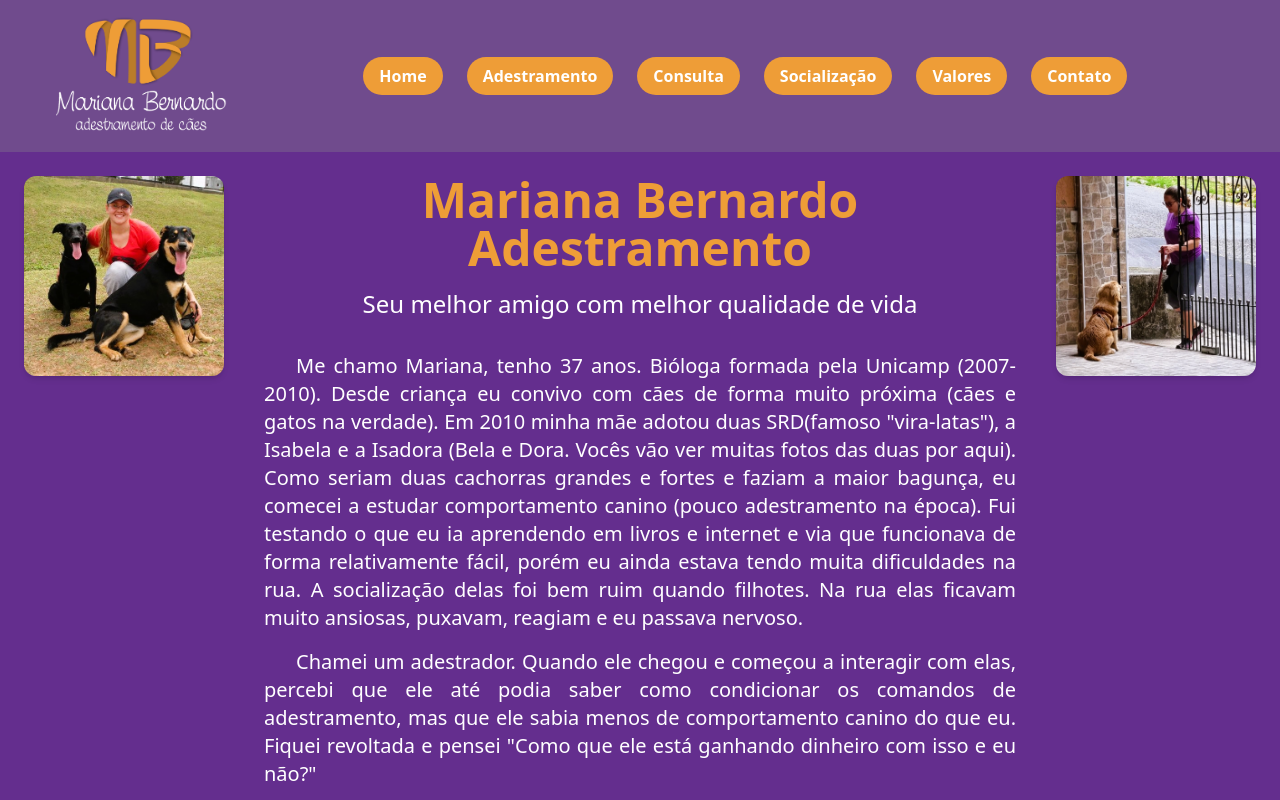
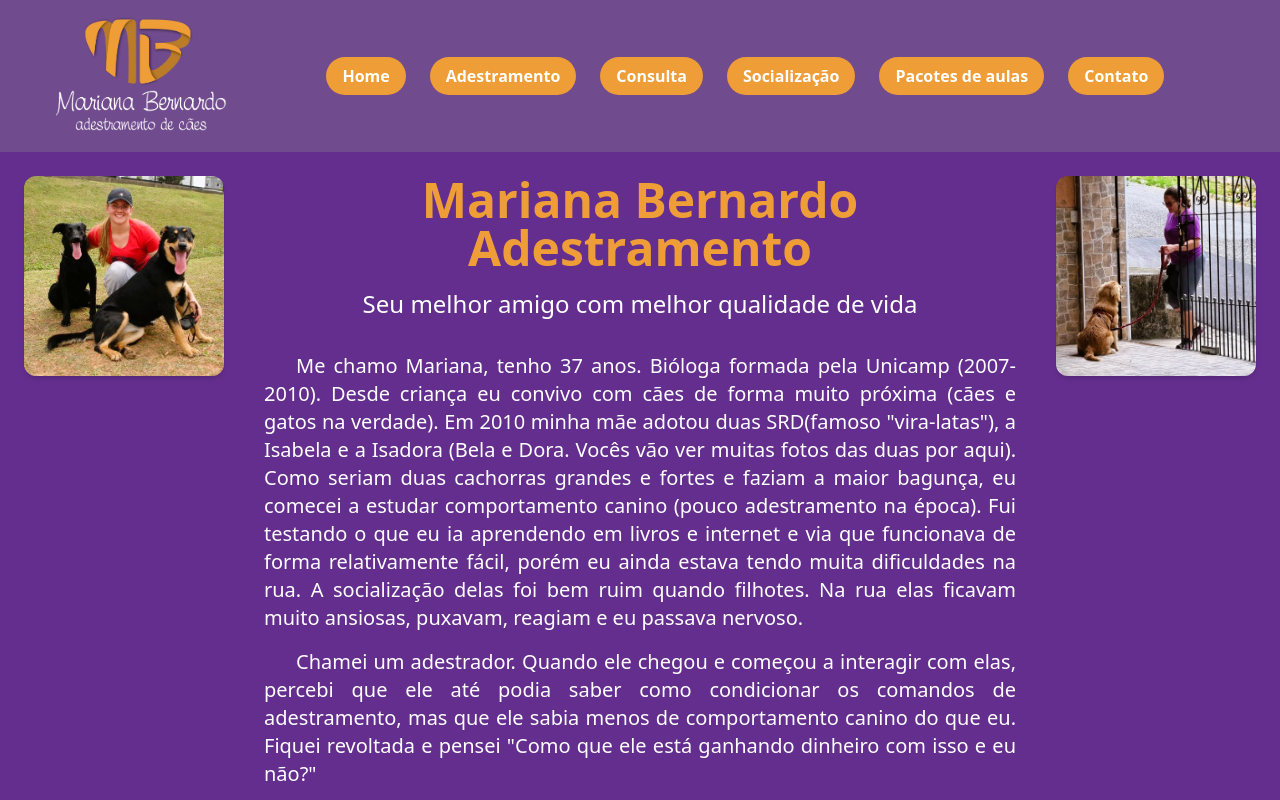
Before and after one commit to nanabernardo/MarianaAdestramentoReact, a React (Vite) app in the folder MarianaAdestramentoReact/: page / in a window 1280 px wide. Shown: the top 800 px of the page. Built offline with nearby package versions, Linux system fonts and the light colour scheme.

Commit message:
refactor: update navbar and routes to reflect Pacotes page name

```diff
--- a/MarianaAdestramentoReact/src/App.jsx
+++ b/MarianaAdestramentoReact/src/App.jsx
@@ -6,7 +6,7 @@ import Adestramento from "./pages/Adestramento";
 import Socializacao from "./pages/Socializacao";
 import Consulta from "./pages/Consulta";
 import Contato from "./pages/Contato";
-import Valores from "./pages/Valores";
+import Pacotes from "./pages/Pacotes";
 
 function App() {
   return (
@@ -18,7 +18,7 @@ function App() {
           <Route path="/adestramento" element={<Adestramento />} />
           <Route path="/socializacao" element={<Socializacao />} />
           <Route path="/consulta" element={<Consulta />} />
-          <Route path="/valores" element={<Valores />} />
+          <Route path="/pacotes" element={<Pacotes />} />
           <Route path="/contato" element={<Contato />} />
         </Routes>
       </main>
--- a/MarianaAdestramentoReact/src/components/Navbar.jsx
+++ b/MarianaAdestramentoReact/src/components/Navbar.jsx
@@ -36,7 +36,7 @@ const Navbar = () => {
             <Button to="/socializacao">Socialização</Button>
           </li>
           <li>
-            <Button to="/valores">Valores</Button>
+            <Button to="/pacotes">Pacotes de aulas</Button>
           </li>
           <li>
             <Button to="/contato">Contato</Button>
```
